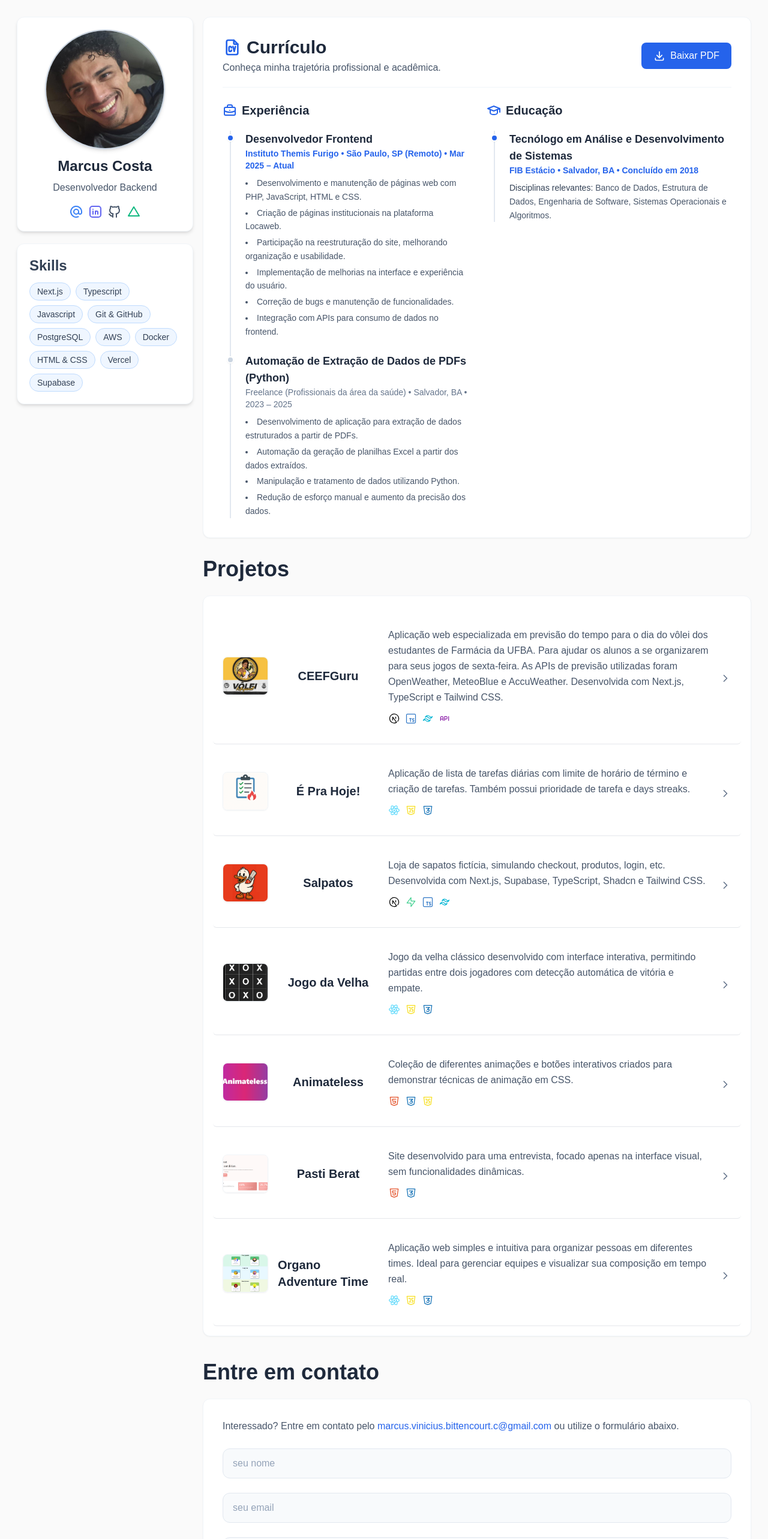
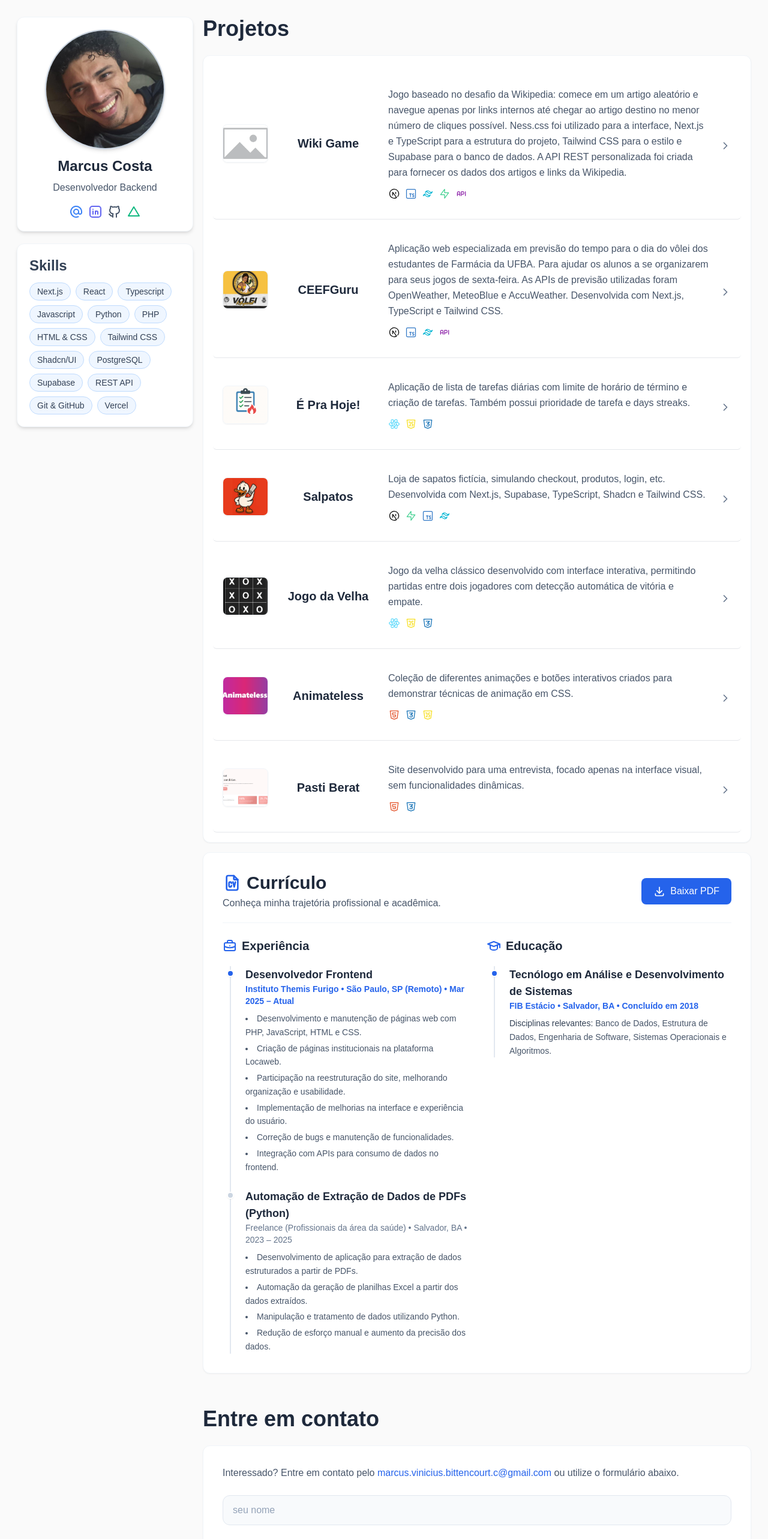
Before and after one commit to marcusdv/Portfolio, a Next.js app: page / in a window 1280 px wide. Shown: the top 2566 px of the page at 60% size. Built offline with nearby package versions, Linux system fonts and the light colour scheme.

Commit message:
novo projeto

```diff
--- a/app/page.tsx
+++ b/app/page.tsx
@@ -15,8 +15,8 @@ export default function Home() {
                     <Skills />
                 </div>
                 <div className="flex flex-col gap-4 md:col-span-3">
+                    <Projects />
                     <Resume />
-                    <Projects />
                     {/* <Challenge30d30s /> */}
                     <Contact />
                 </div>
--- a/app/sections/Projects.tsx
+++ b/app/sections/Projects.tsx
@@ -1,6 +1,15 @@
 import ProjectCard from "../components/ProjectCard";
 
 const projects = [
+    {
+        name: "Wiki Game",
+        description:
+            "Jogo baseado no desafio da Wikipedia: comece em um artigo aleatório e navegue apenas por links internos até chegar ao artigo destino no menor número de cliques possível. Ness.css foi utilizado para a interface, Next.js e TypeScript para a estrutura do projeto, Tailwind CSS para o estilo e Supabase para o banco de dados. A API REST personalizada foi criada para fornecer os dados dos artigos e links da Wikipedia.",
+
+        url: "https://wikigame-five.vercel.app/",
+        imgUrl: "/images/projects/defaultimage.jpg",
+        stack: ["Next.js", "TypeScript", "Tailwind CSS", "Supabase", "REST API"],
+    },
     {
         name: "CEEFGuru",
         description:
@@ -49,14 +58,6 @@ const projects = [
         imgUrl: "/images/projects/pasti.png",
         stack: ["HTML", "CSS"],
     },
-    {
-        name: "Organo Adventure Time",
-        description:
-            "Aplicação web simples e intuitiva para organizar pessoas em diferentes times. Ideal para gerenciar equipes e visualizar sua composição em tempo real.",
-        url: "https://organo-adventure-time.vercel.app/",
-        imgUrl: "/images/projects/organo.png",
-        stack: ["React", "JavaScript", "CSS"],
-    },
 ];
 
 function Projects() {
--- a/app/sections/Skills.tsx
+++ b/app/sections/Skills.tsx
@@ -1,14 +1,18 @@
 const skills = [
     "Next.js",
+    "React",
     "Typescript",
     "Javascript",
+    "Python",
+    "PHP",
+    "HTML & CSS",
+    "Tailwind CSS",
+    "Shadcn/UI",
+    "PostgreSQL",
+    "Supabase",
+    "REST API",
     "Git & GitHub",
-    "PostgreSQL",
-    "AWS",
-    "Docker",
-    "HTML & CSS",
     "Vercel",
-    "Supabase",
 ];
 
 function Skills() {
--- a/package.json
+++ b/package.json
@@ -24,8 +24,11 @@
     "autoprefixer": "^10.4.20",
     "eslint": "^9",
     "eslint-config-next": "15.1.6",
-    "postcss": "^8.5.3",
+    "postcss": "^8.5.10",
     "tailwindcss": "^3.4.17",
     "typescript": "^5"
+  },
+  "overrides": {
+    "postcss": "^8.5.10"
   }
 }
```
Also changed, not shown: app/sections/Contact.tsx (+3 -6 lines), 1 other file (tests, documents, lock files or other folders).
